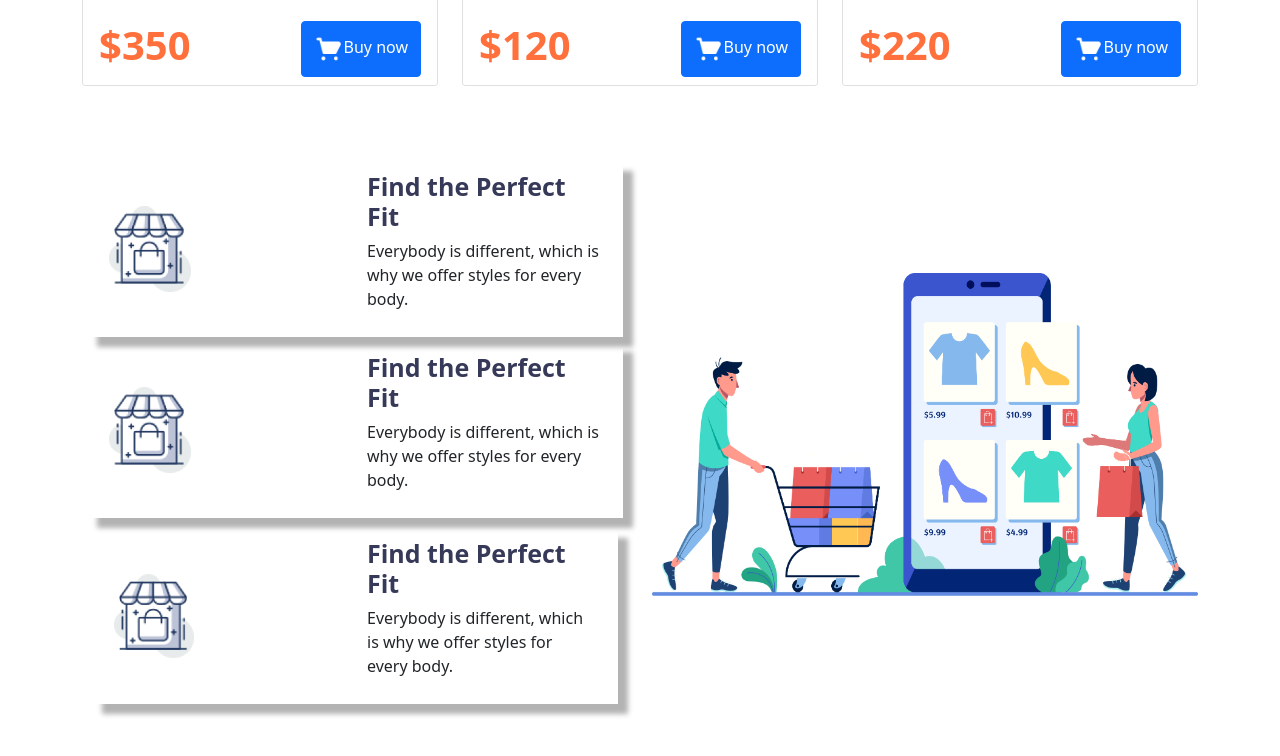
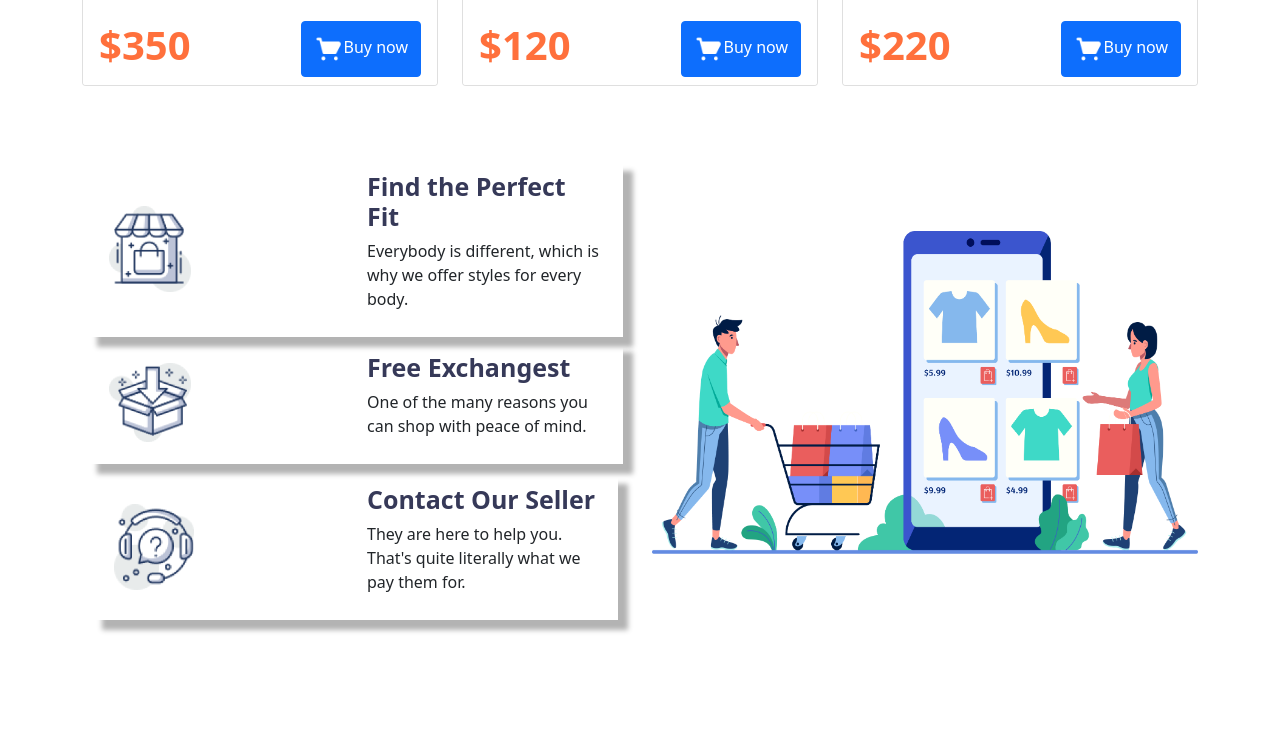
Before and after one commit to Tashrif-Ahmed/assignment-two, a plain HTML site: page index.html in a window 1280 px wide. Shown: the part 2260-3016 px from the top of the page. After the commit the page ends 2960 px from the top, so only its background shows below. Drawn offline with nearby package versions, Linux system fonts and the light colour scheme.

Commit message:
first commit

```diff
--- a/index.html
+++ b/index.html
@@ -186,28 +186,28 @@
 
         <div style="box-shadow: 10px 10px 5px rgb(179, 179, 179); padding: 10px; margin: 5px;" class="div row d-flex align-items-center ">
           <div class="col-md-6 ">
-            <img style="width:35%;" src="icon/image 12.png" alt="">
+            <img style="width:35%;" src="icon/image 13.png" alt="">
           </div>
           <div class="col-md-6  ">
-            <h4>Find the Perfect Fit</h4>
-            <p>Everybody is different, which is why we offer styles for every body.</p>
+            <h4>Free Exchangest</h4>
+            <p>One of the many reasons you can shop with peace of mind.</p>
           </div>
         </div>
 
         <div style="box-shadow: 10px 10px 5px rgb(179, 179, 179); padding: 10px; margin: 10px;" class="div row d-flex align-items-center ">
           <div class="col-md-6 ">
-            <img style="width:35%;" src="icon/image 12.png" alt="">
+            <img style="width:35%;" src="icon/image 14.png" alt="">
           </div>
           <div class="col-md-6  ">
-            <h4>Find the Perfect Fit</h4>
-            <p>Everybody is different, which is why we offer styles for every body.</p>
+            <h4>Contact Our Seller</h4>
+            <p>They are here to help you. That's quite literally what we pay them for.</p>
           </div>
         </div>
 
       </div>
        <div class="col-md-6 ">
 
-          <img style="width: 100%;" src="Icon/XMLID 1.png" alt="">
+          <img style="width: 100%;" src="icon/XMLID 1.png" alt="">
 
        </div>
 
```
